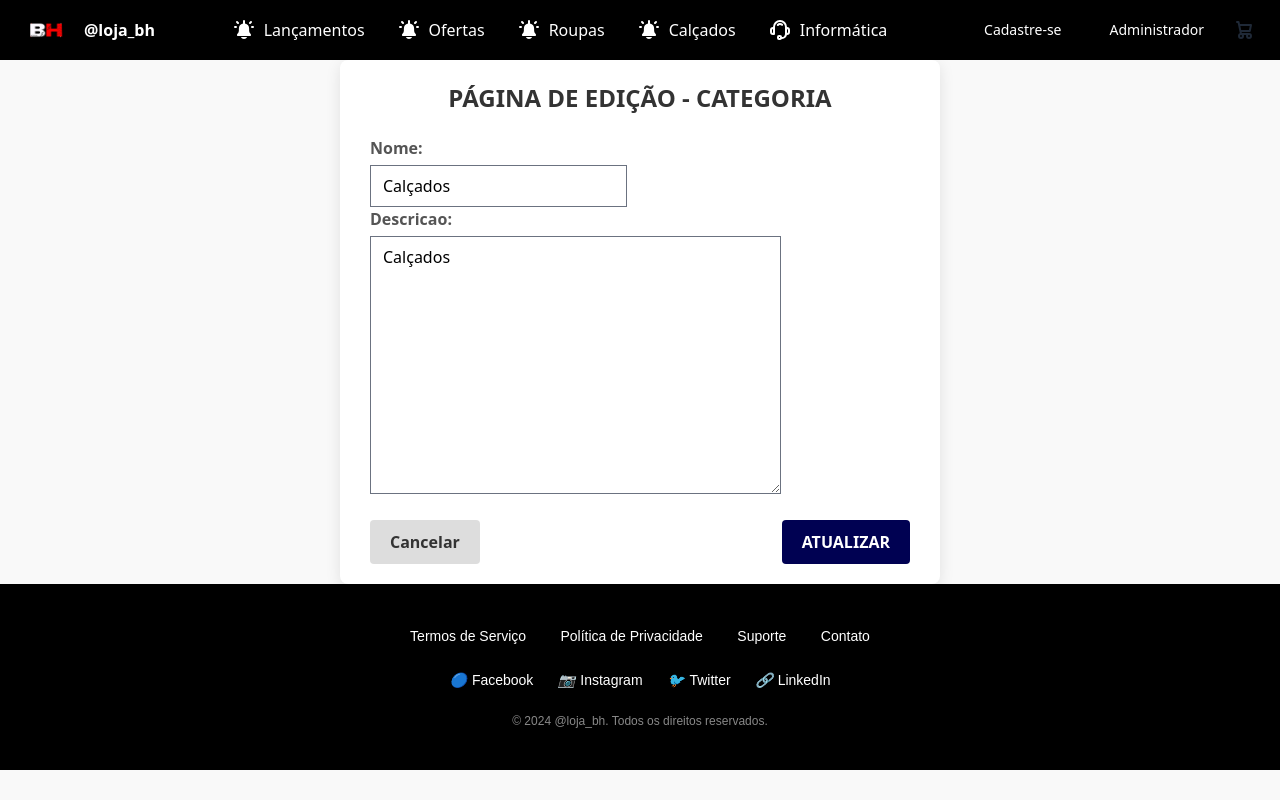
After one commit to brunohro/ecommerce, a Django app: page /editar_categoria/3/ in a window 1280 px wide. The commit adds this page. Run offline with Django 5.2, Linux system fonts and the light colour scheme; data comes from the database, SQL or seed files in the repository; both versions use the stored data as it was after the commit; some libraries are stand-ins or nearby versions.

Commit message:
CRUD de categoria

```diff
--- a/ecommerce/forms.py
+++ b/ecommerce/forms.py
@@ -1,5 +1,5 @@
 from django import forms
-from loja.models import Cliente, Produto
+from loja.models import Cliente, Produto, Categoria
 
 class ClienteForm(forms.ModelForm):
     class Meta:
@@ -24,3 +24,9 @@ class ProdutoForm(forms.ModelForm):
     class Meta:
         model = Produto
         fields = "__all__"
+
+
+class CategoriaForm(forms.ModelForm):
+    class Meta:
+        model = Categoria
+        fields = "__all__"
--- a/ecommerce/templates/administrador/adm.html
+++ b/ecommerce/templates/administrador/adm.html
@@ -81,7 +81,7 @@
 
     <!-- Botão para Adicionar Usuário -->
     <div class="mb-4">
-        <a href="#" class=" px-4 py-2 rounded text-white" style="background-color: #333;">
+        <a href="{% url "cadastrar_categoria" %}" class=" px-4 py-2 rounded text-white" style="background-color: #333;">
             + Adicionar Categoria
         </a>
     </div>
@@ -98,8 +98,8 @@
             <tr>
                 <td class="px-4 py-2 border">{{ categoria.nome }}</td>
                 <td class="px-4 py-2 border">
-                    <a href="#" class="text-blue-500 hover:underline">Editar</a> |
-                    <a href="#" class="text-red-500 hover:underline">Remover</a>
+                    <a href="{% url "editar_categoria" categoria.id %}" class="text-blue-500 hover:underline">Editar</a> |
+                    <a href="{% url "remover_categoria" categoria.id %}" class="text-red-500 hover:underline">Remover</a>
                 </td>
             </tr>
             {% endfor %}
--- /dev/null
+++ b/ecommerce/templates/categorias/editar_categoria.html
@@ -0,0 +1,126 @@
+{% extends "base.html" %}
+{% block content %}
+<div class="container mx-auto">
+    <h1 class="title">PÁGINA DE EDIÇÃO - CATEGORIA</h1>
+    <div class="form-container">
+        <form method="POST">
+            {% csrf_token %}
+            {{ form.as_p }}
+            <div class="form-actions">
+                <a type="button" class="cancel-btn" href="{% url "index" %}">Cancelar</a>
+                <button type="submit" class="submit-btn">ATUALIZAR</button>
+            </div>
+        </form>
+    </div>
+</div>
+<style>
+    * {
+        box-sizing: border-box;
+        margin: 0;
+        padding: 0;
+    }
+
+    body {
+        background-color: #f9f9f9;
+
+    }
+
+    .container {
+        background-color: #fff;
+        border-radius: 8px;
+        box-shadow: 0 4px 15px rgba(0, 0, 0, 0.1);
+        padding: 20px 30px;
+        max-width: 600px;
+        width: 100%;
+    }
+
+    .title {
+        text-align: center;
+        font-size: 24px;
+        font-weight: bold;
+        margin-bottom: 20px;
+        color: #333;
+    }
+
+    .form-container {
+        display: flex;
+        flex-direction: column;
+    }
+
+    .form-group {
+        margin-bottom: 15px;
+    }
+
+    label {
+        display: block;
+        font-weight: 600;
+        margin-bottom: 5px;
+        color: #555;
+    }
+
+
+    .input-field {
+        width: 100%;
+        padding: 8px 10px;
+        border: 1px solid #ddd;
+        border-radius: 4px;
+        font-size: 14px;
+        transition: border-color 0.3s;
+    }
+
+    .input-field:focus {
+        border-color: #3182ce; /* Cor azul para o estado de foco */
+        outline: none;
+    }
+
+    .form-actions {
+        display: flex;
+        justify-content: space-between;
+        margin-top: 20px;
+    }
+
+    .cancel-btn,
+    .submit-btn {
+        padding: 10px 20px;
+        border: none;
+        border-radius: 4px;
+        font-weight: bold;
+        cursor: pointer;
+    }
+
+    .submit-btn {
+        background-color: #000152;
+        color: #fff;
+    }
+
+    .submit-btn:hover {
+        background-color: #1869c5;
+    }
+
+    .cancel-btn {
+        background-color: #ddd;
+        color: #333;
+    }
+
+    .cancel-btn:hover {
+        background-color: #ccc;
+    }
+
+    .input-class {
+        width: 100%;
+        padding: 8px;
+        border: 1px solid #ccc;
+        border-radius: 4px;
+        font-size: 14px;
+        color: #333;
+        box-sizing: border-box;
+    }
+
+    .input-class:focus {
+        border-color: #e53e3e;
+        outline: none;
+    }
+
+
+</style>
+{% endblock content %}
--- a/ecommerce/views.py
+++ b/ecommerce/views.py
@@ -1,7 +1,7 @@
 from django.shortcuts import render, redirect, get_object_or_404
 from django.core.paginator import Paginator
 from loja.models import Produto, Categoria, CarrinhoItem, Cliente
-from ecommerce.forms import ClienteForm, ProdutoForm
+from ecommerce.forms import ClienteForm, ProdutoForm, CategoriaForm
 
 def index(request):
     produto = Produto.objects.all()
@@ -17,7 +17,6 @@ def cadastrar_cliente(request):
     else:
         form = ClienteForm()
     return render(request, 'clientes/cadastrar_cliente.html', {'form': form})
-
 
 def editar_cliente(request, id):
     cliente = get_object_or_404(Cliente, id=id)
@@ -70,11 +69,40 @@ def remover_produto(request, id):
     produto.delete()
     return redirect('administrador')
 
+def cadastrar_categoria(request):
+    if request.method == 'POST':
+        form = CategoriaForm(request.POST)
+        if form.is_valid():
+            form.save()
+            return redirect('index')  # Redireciona para a página inicial ou qualquer página desejada
+    else:
+        form = CategoriaForm()
+    return render(request, 'categorias/cadastrar_categoria.html', {'form': form})
 
-def ofertas(request):
-    produto = Produto.objects.all()
-    categoria = Categoria.objects.all()
-    return render(request, 'ofertas.html', {'produtos': produto, 'categorias': categoria})
+def editar_categoria(request, id):
+    # Obtém a categoria pelo ID ou retorna um erro 404
+    categoria = get_object_or_404(Categoria, id=id)
+
+    if request.method == 'POST':
+        # Manipula o formulário enviado
+        form = CategoriaForm(request.POST, instance=categoria)
+        if form.is_valid():
+            form.save()
+            return redirect('administrador')
+    else:
+        # Exibe o formulário com os dados da categoria existente
+        form = CategoriaForm(instance=categoria)
+
+    return render(request, 'categorias/editar_categoria.html', {'form': form})
+
+def remover_categoria(request, id):
+    categoria = get_object_or_404(Categoria, id=id)
+    categoria = Categoria.objects.get(id=id)
+    categoria.delete()
+    return redirect('administrador')
+    #return render(request, 'clientes/remover_cliente.html', {'cliente': cliente})  # Exibe confirmação para remover
+
+
 def carrinho(request):
     return render(request, 'carrinho.html')
 
@@ -141,3 +169,9 @@ def adm(request):
     page_number = request.GET.get("page2")
     page_obj2 = paginator.get_page(page_number)
     return render(request, 'administrador/adm.html', {'clientes': cliente, 'categorias': categoria, 'produtos': produto, "page_obj": page_obj, "page_obj2": page_obj2})
+
+
+def ofertas(request):
+    produto = Produto.objects.all()
+    categoria = Categoria.objects.all()
+    return render(request, 'ofertas.html', {'produtos': produto, 'categorias': categoria})
--- a/main/urls.py
+++ b/main/urls.py
@@ -9,16 +9,20 @@ from django.conf.urls.static import static
 from ecommerce.views import index, ofertas, carrinho, add_ao_carrinho, remover_produto_carrinho, adm
 from ecommerce.views import cadastrar_cliente, editar_cliente, remover_cliente
 from ecommerce.views import cadastrar_produto, editar_produto, remover_produto
+from ecommerce.views import cadastrar_categoria, editar_categoria, remover_categoria
 
 urlpatterns = [
     path('admin/', admin.site.urls),
     path('', index, name="index"),
     path('cadastrar/', cadastrar_cliente, name="cadastrar_cliente"),
     path('cadastrar_produto/', cadastrar_produto, name="cadastrar_produto"),
+    path('cadastrar_categoria/', cadastrar_categoria, name="cadastrar_categoria"),
     path('editar/<int:id>/', editar_cliente, name="editar_cliente"),
     path('editar_produto/<int:id>/', editar_produto, name="editar_produto"),
+    path('editar_categoria/<int:id>/', editar_categoria, name="editar_categoria"),
     path('remover/<int:id>/', remover_cliente, name="remover_cliente"),
     path('remover_produto/<int:id>/', remover_produto, name='remover_produto'),
+    path('remover_categoria/<int:id>/', remover_categoria, name='remover_categoria'),
     path('add_ao_carrinho/<int:id>/', add_ao_carrinho, name='add_ao_carrinho'),
     path('remover_produto_carrinho/<int:id>/', remover_produto_carrinho, name='remover_produto_carrinho'),
     path('administrador/', adm, name='administrador'),
```
Also changed, not shown: ecommerce/templates/categorias/cadastrar_categoria.html (added, +126 -0 lines), db.sqlite3, media/produtos/Captura_de_tela_2024-11-27_175343_S0nZVZ5.png (added), media/produtos/Captura_de_tela_2024-11-27_183552.png (added).
